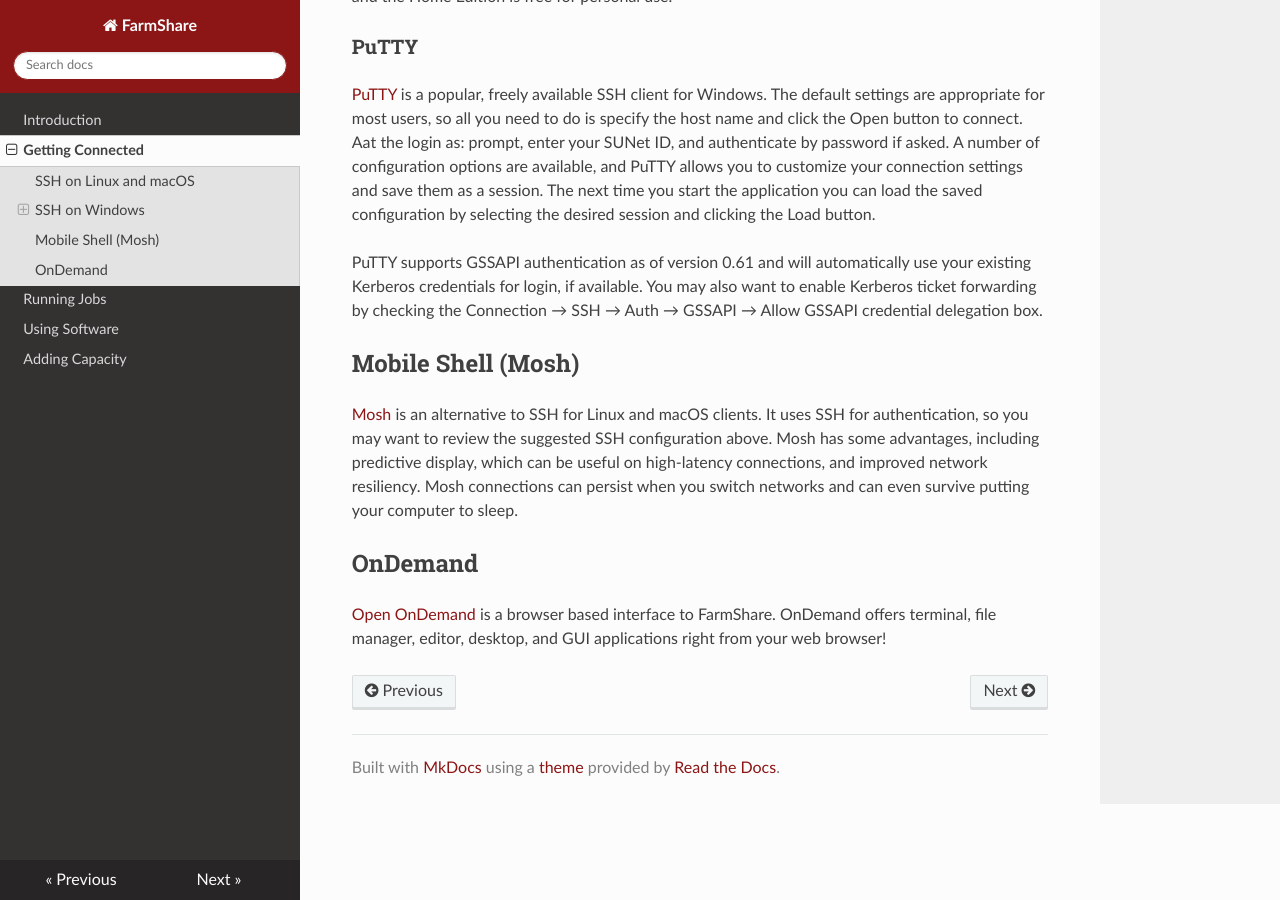
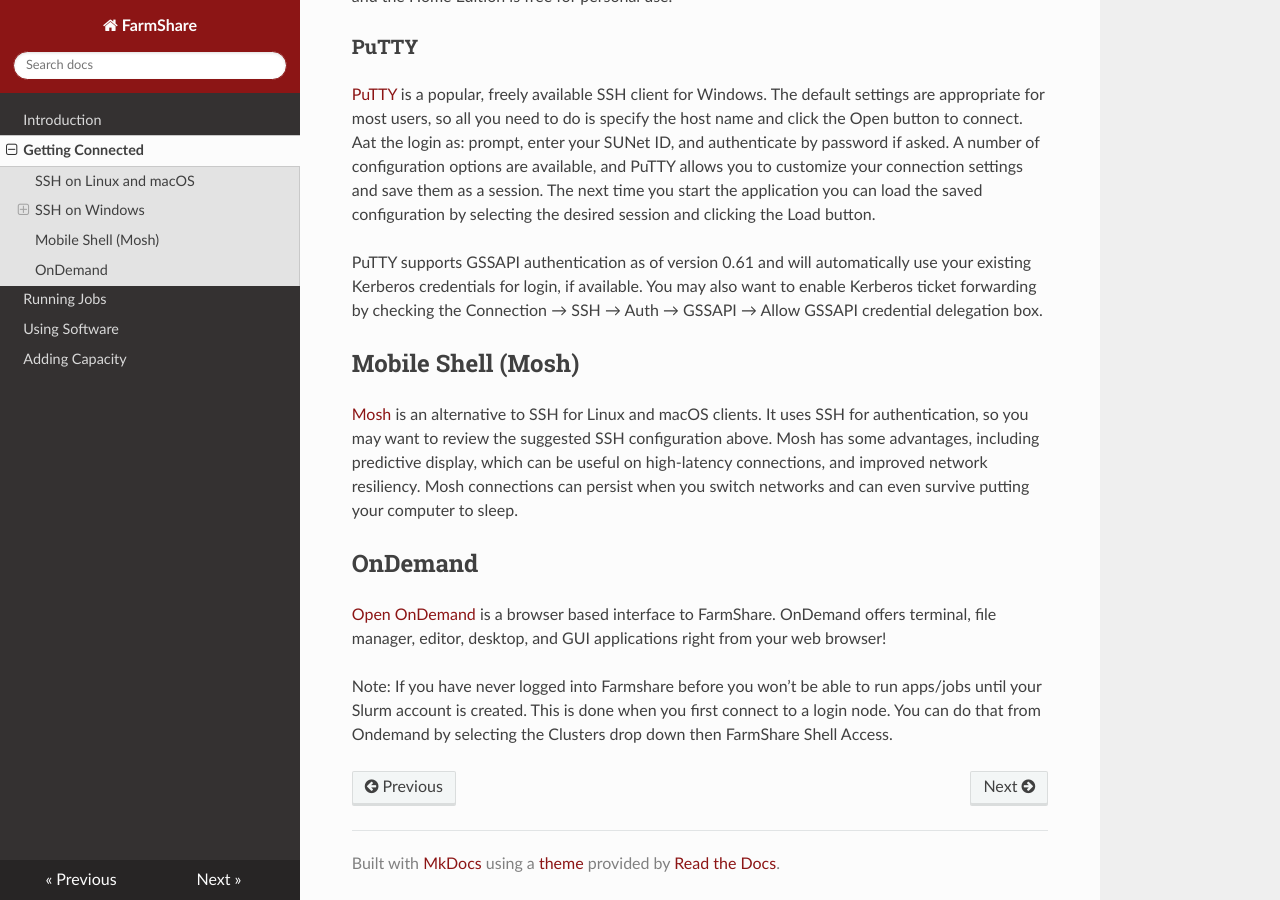
Before and after one commit to stanford-rc/farmshare-docs, an MkDocs documentation site: the page built from docs/connecting.md, in a window 1280 px wide and 900 px high, scrolled down 753 px. Built offline with MkDocs 1.6.1, drawn with Linux system fonts in a browser that asks for light colours; nearby versions of some CDN libraries.

Commit message:
added note for new ondemand users

```diff
--- a/docs/connecting.md
+++ b/docs/connecting.md
@@ -34,3 +34,5 @@
 ## OnDemand
 
 [Open OnDemand](https://ondemand.farmshare.stanford.edu/) is a browser based interface to FarmShare. OnDemand offers terminal, file manager, editor, desktop, and GUI applications right from your web browser!
+
+Note: If you have never logged into Farmshare before you won't be able to run apps/jobs until your Slurm account is created. This is done when you first connect to a login node. You can do that from Ondemand by selecting the Clusters drop down then FarmShare Shell Access.
```
